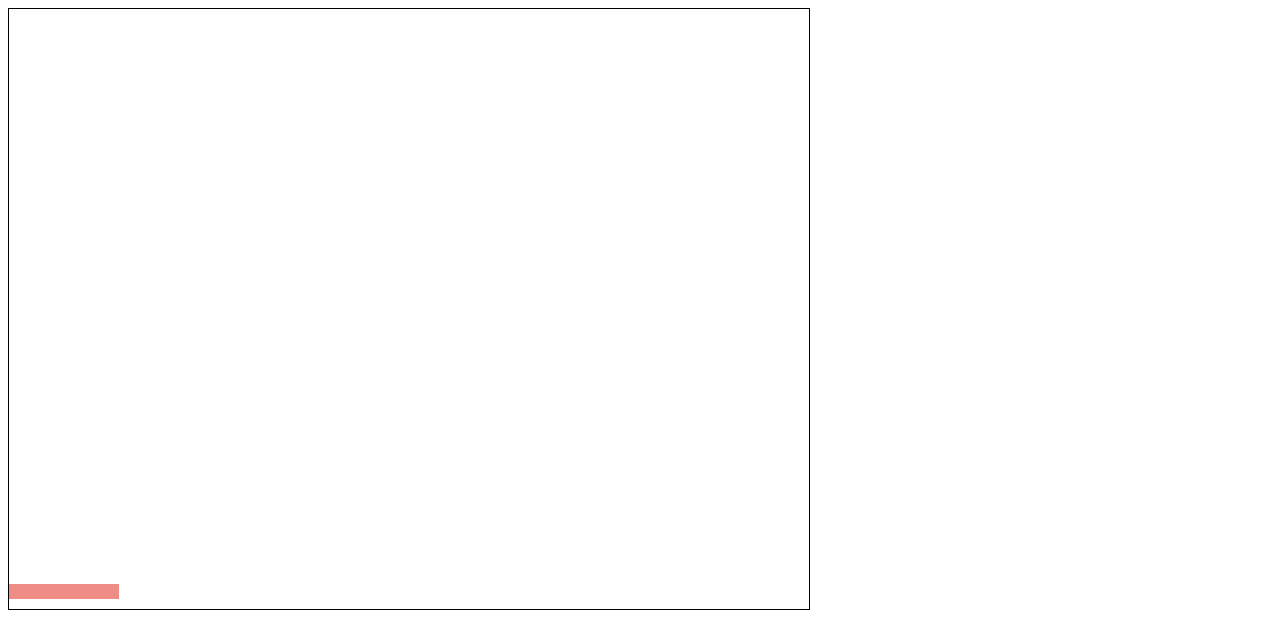
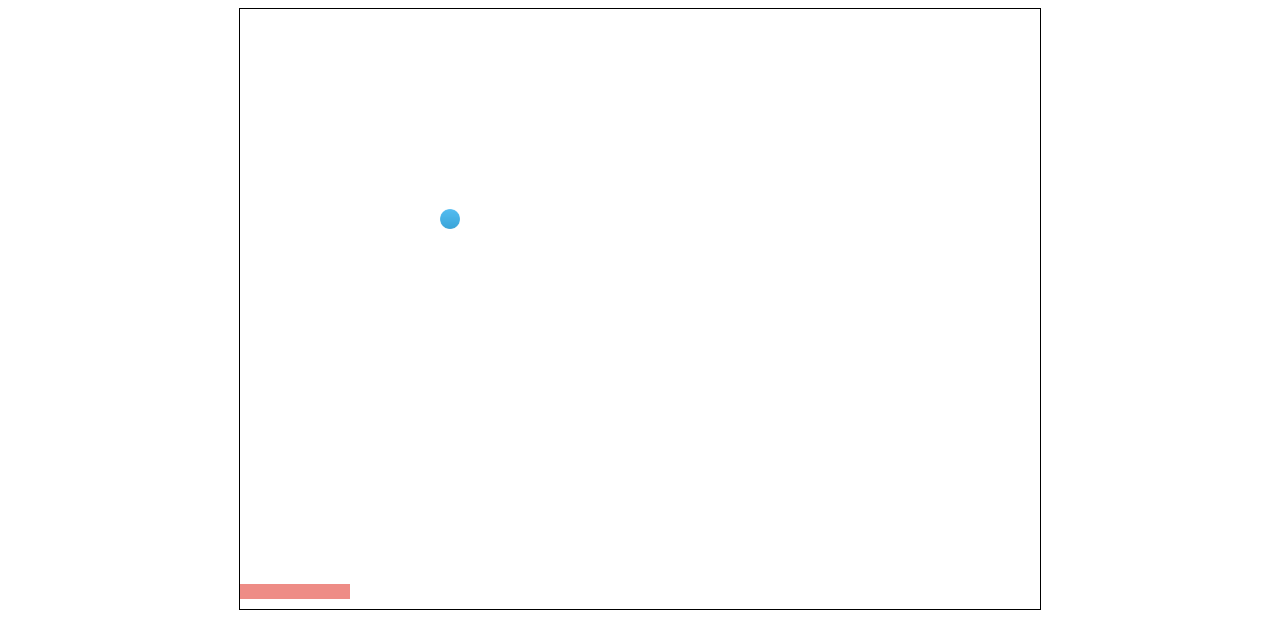
Before and after one commit to HeySue/bouncing_ball_js, a website with bundled scripts: page index.html in a window 1280 px wide. Built offline with nearby package versions, Linux system fonts and the light colour scheme.

Commit message:
add the ball class and show the ball img

```diff
--- a/index.html
+++ b/index.html
@@ -9,13 +9,19 @@
     <style>
         #gameScreen{
             border: 1px solid black;
+            margin: auto;
+            padding: 0;
+            display: block;
+        }
+        #ball{
+            display: none;
         }
     </style>
 
 </head>
 <body>
     <!-- <h1>Hello World</h1> -->
-
+    <img id="ball", src="/assets/images/ball.png" alt="">
     <canvas id="gameScreen", width="800", height="600"></canvas>
     <script type = "module" src="/src/index.js"></script>
 </body>
--- /dev/null
+++ b/src/ball.js
@@ -0,0 +1,14 @@
+export default class Ball{
+    constructor(gameWidth, gameHeight){
+        this.position = {
+            x: 200,
+            y: 200
+        };
+        this.size = 20;
+        this.img = document.getElementById("ball");
+    }
+
+    draw(ctx){
+        ctx.drawImage(this.img, this.position.x, this.position.y, this.size, this.size);
+    }
+}
--- a/src/index.js
+++ b/src/index.js
@@ -1,6 +1,6 @@
 import Paddle from './paddle.js';
 import InputHandler from './input.js';
-// import csv form 'csv-parser';
+import Ball from './ball.js';
 
 let canvas = document.getElementById('gameScreen');
 let ctx = canvas.getContext("2d");
@@ -11,10 +11,13 @@ const GAME_HEIGHT = 600;
 let paddle = new Paddle(GAME_WIDTH, GAME_HEIGHT);
 paddle.draw(ctx);
 let inputHandler = new InputHandler(ctx, paddle);
+let ball = new Ball();
+
 function gameLoop(){
     ctx.clearRect(0,0, GAME_WIDTH, GAME_HEIGHT);
     paddle.update(ctx);
     paddle.draw(ctx);
+    ball.draw(ctx);
     requestAnimationFrame(gameLoop);
 }
 
```
Also changed, not shown: assets/images/ball.png (added).
